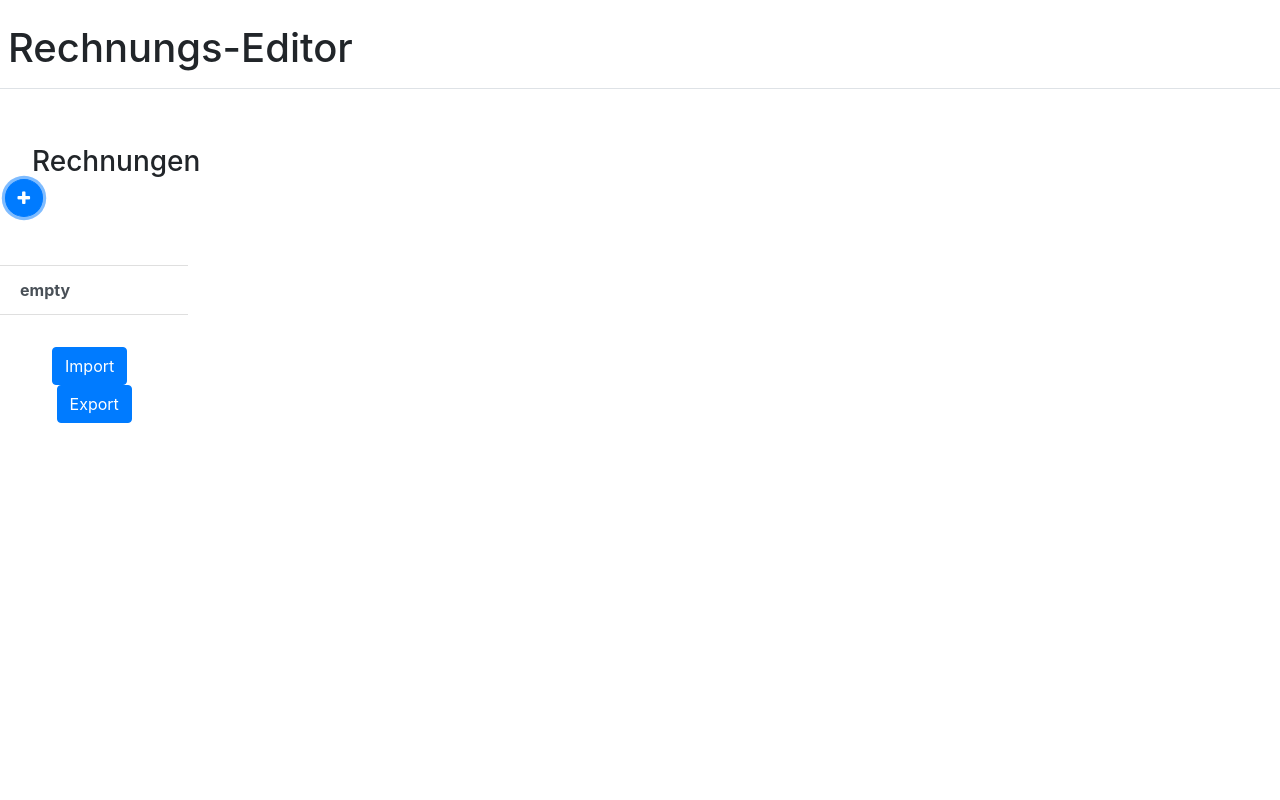
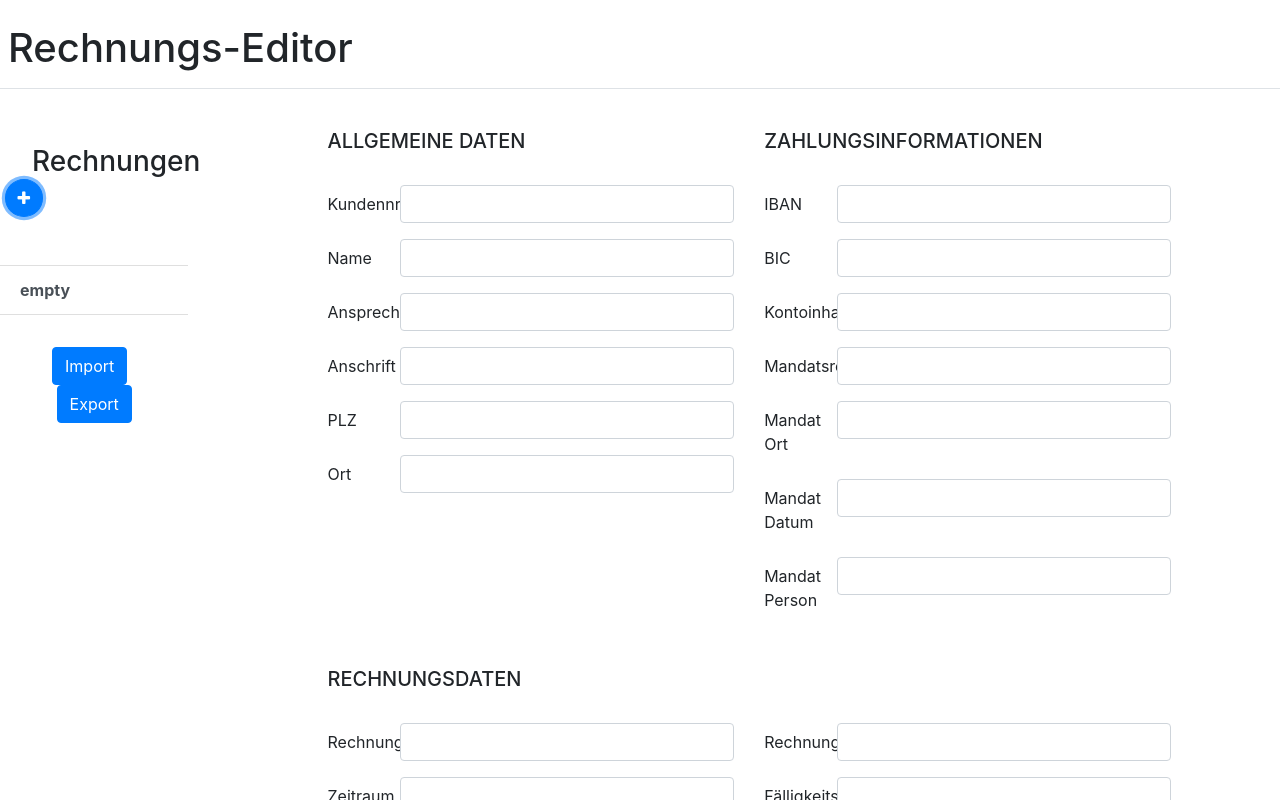
Before and after one commit to code-vagabond/mini-billing-app, an Angular app: page / in a window 1280 px wide. Both pictures are taken after a click on the button 23 px from the left and 197 px from the top of the page. Shown: the top 800 px of the page. Built offline with nearby package versions, Linux system fonts and the light colour scheme.

Commit message:
Change data binding method, now using ngmodel instead of formgroup

```diff
--- a/src/app/components/invoice-editor/invoice-editor.component.html
+++ b/src/app/components/invoice-editor/invoice-editor.component.html
@@ -1,105 +1,105 @@
-<div *ngIf="allgemeineDatenFormGroup">
+<div *ngIf="dataService.invoices">
 
   <form>
-    <div class="row" [formGroup]="allgemeineDatenFormGroup" >
+    <div class="row"  >
       <div class="col">
         <h5>ALLGEMEINE DATEN</h5>
         <div class="form-group row">
           <label class="col-sm-2 col-form-label">Kundennr.</label>
           <div class="col-sm-10">
-            <input formControlName="customerID" class="form-control">
+            <input name="customerID" [(ngModel)]="dataService.invoices[dataService.currentIndex].customer_id" class="form-control">
           </div>
         </div>
         <div class="form-group row">
           <label class="col-sm-2 col-form-label">Name</label>
           <div class="col-sm-10">
-            <input formControlName="customerName" class="form-control">
+            <input name="customerName"  [(ngModel)]="dataService.invoices[dataService.currentIndex].customer_name" class="form-control">
           </div>
         </div>
         <div class="form-group row">
           <label class="col-sm-2 col-form-label">Ansprechparter</label>
           <div class="col-sm-10">
-            <input formControlName="customerContactPerson" class="form-control">
+            <input name="customerContactPerson"  [(ngModel)]="dataService.invoices[dataService.currentIndex].customer_contact_person"class="form-control">
           </div>
         </div>
         <div class="form-group row">
           <label class="col-sm-2 col-form-label">Anschrift</label>
           <div class="col-sm-10">
-            <input formControlName="customerAddress" class="form-control">
+            <input name="customerAddress"  [(ngModel)]="dataService.invoices[dataService.currentIndex].customer_address"class="form-control">
           </div>
         </div>
         <div class="form-group row">
           <label class="col-sm-2 col-form-label">PLZ</label>
           <div class="col-sm-10">
-            <input formControlName="customerZIP" class="form-control">
+            <input name="customerZIP"  [(ngModel)]="dataService.invoices[dataService.currentIndex].customer_zip" class="form-control">
           </div>
         </div>
         <div class="form-group row">
           <label class="col-sm-2 col-form-label">Ort</label>
           <div class="col-sm-10">
-            <input formControlName="customerCity" class="form-control">
+            <input name="customerCity"  [(ngModel)]="dataService.invoices[dataService.currentIndex].customer_city" class="form-control">
           </div>
         </div>
       </div>
-      <div class="col" [formGroup]="zahlungsinformationenFormGroup">
+      <div class="col">
         <h5>ZAHLUNGSINFORMATIONEN</h5>
         <div class="form-group row">
           <label class="col-sm-2 col-form-label">IBAN</label>
           <div class="col-sm-10">
-            <input formControlName="iban" class="form-control">
+            <input name="iban"  [(ngModel)]="dataService.invoices[dataService.currentIndex].iban" class="form-control">
           </div>
         </div>
         <div class="form-group row">
           <label class="col-sm-2 col-form-label">BIC</label>
           <div class="col-sm-10">
-            <input formControlName="bic" class="form-control">
+            <input name="bic"  [(ngModel)]="dataService.invoices[dataService.currentIndex].bic"class="form-control">
           </div>
         </div>
         <div class="form-group row">
           <label class="col-sm-2 col-form-label">Kontoinhaber</label>
           <div class="col-sm-10">
-            <input formControlName="accountOwner" class="form-control">
+            <input name="accountOwner"  [(ngModel)]="dataService.invoices[dataService.currentIndex].account_owner" class="form-control">
           </div>
         </div>
         <div class="form-group row">
           <label class="col-sm-2 col-form-label">Mandatsreferenz</label>
           <div class="col-sm-10">
-            <input formControlName="mandateReference" class="form-control">
+            <input name="mandateReference"  [(ngModel)]="dataService.invoices[dataService.currentIndex].mandate_reference" class="form-control">
           </div>
         </div>
         <div class="form-group row">
           <label class="col-sm-2 col-form-label">Mandat Ort</label>
           <div class="col-sm-10">
-            <input formControlName="mandateCity" class="form-control">
+            <input name="mandateCity"  [(ngModel)]="dataService.invoices[dataService.currentIndex].mandate_city" class="form-control">
           </div>
         </div>
         <div class="form-group row">
           <label class="col-sm-2 col-form-label">Mandat Datum</label>
           <div class="col-sm-10">
-            <input formControlName="mandateDate" class="form-control">
+            <input name="mandateDate"  [(ngModel)]="dataService.invoices[dataService.currentIndex].mandate_date" class="form-control">
           </div>
         </div>
         <div class="form-group row">
           <label class="col-sm-2 col-form-label">Mandat Person</label>
           <div class="col-sm-10">
-            <input formControlName="mandateDate" class="form-control">
+            <input name="mandateSignee"  [(ngModel)]="dataService.invoices[dataService.currentIndex].mandate_signee" class="form-control">
           </div>
         </div>
       </div>
     </div>
     <h5>RECHNUNGSDATEN</h5>
-    <div class="row" [formGroup]="rechnungsdatenFormGroup">
+    <div class="row">
       <div class="col">
         <div  class="form-group row">
           <label class="col-sm-2 col-form-label">Rechnungsnr.</label>
           <div class="col-sm-10">
-            <input formControlName="invoiceNumber" class="form-control">
+            <input name="invoiceNumber"  [(ngModel)]="dataService.invoices[dataService.currentIndex].invoice_number" class="form-control">
           </div>
         </div>
         <div class="form-group row">
           <label class="col-sm-2 col-form-label">Zeitraum</label>
           <div class="col-sm-10">
-            <input formControlName="invoicePeriod" class="form-control">
+            <input name="invoicePeriod"  [(ngModel)]="dataService.invoices[dataService.currentIndex].invoice_period" class="form-control">
           </div>
         </div>
       </div>
@@ -107,13 +107,13 @@
         <div class="form-group row">
           <label class="col-sm-2 col-form-label">Rechnungsdatum</label>
           <div class="col-sm-10">
-            <input formControlName="invoiceDate" class="form-control">
+            <input name="invoiceDate"  [(ngModel)]="dataService.invoices[dataService.currentIndex].invoice_date" class="form-control">
           </div>
         </div>
         <div class="form-group row">
           <label class="col-sm-2 col-form-label">Fälligkeitsdatum</label>
           <div class="col-sm-10">
-            <input formControlName="invoiceDueDate" class="form-control">
+            <input name="invoiceDueDate"  [(ngModel)]="dataService.invoices[dataService.currentIndex].invoice_due_date" class="form-control">
           </div>
         </div>
       </div>
--- a/src/app/components/invoice-list-wrapper/invoice-list-wrapper.component.html
+++ b/src/app/components/invoice-list-wrapper/invoice-list-wrapper.component.html
@@ -5,14 +5,14 @@
     <i class="fa fa-plus"></i>
   </button>
 </div>
-<div class="list-group list-group-flush" *ngFor="let name of customerNameList; index as i">
-  <button (click)="setIndex(1)" class="list-group-item list-group-item-action">
-    <strong>{{name || 'empty'}}</strong>
+<div class="list-group list-group-flush" *ngFor="let invoice of dataService.invoices; index as i">
+  <button (click)="setIndex(i)" class="list-group-item list-group-item-action">
+    <strong>{{invoice.customer_name || 'empty'}}</strong>
   </button>
 </div>
 
 <div class="text-center button-group">
   <button (click)="dataService.import()" type="button" class="btn btn-primary">Import</button>
   &nbsp;
-  <button type="dataService.export()" class="btn btn-primary">Export</button>
+  <button (click)="dataService.export()" class="btn btn-primary">Export</button>
 </div>
--- a/src/app/components/invoice-list-wrapper/invoice-list-wrapper.component.ts
+++ b/src/app/components/invoice-list-wrapper/invoice-list-wrapper.component.ts
@@ -8,33 +8,18 @@ import { Invoice } from 'src/app/models/invoice.model';
   templateUrl: './invoice-list-wrapper.component.html',
   styleUrls: ['./invoice-list-wrapper.component.scss']
 })
-export class InvoiceListWrapperComponent implements OnInit {
+export class InvoiceListWrapperComponent {
 
   subscription: Subscription;
-  customerNameList: string[];
+
 
   constructor(public dataService: DataService) {
-    this.subscription = this.dataService.invoices$.subscribe(
-      invoices => {
-        console.log(invoices)
-        this.customerNameList = invoices.map(
-          invoice => invoice.customer_name
-        )
-      }
-    )
   }
 
-  ngOnInit() {
+
+  setIndex(index: number) {
+    this.dataService.setIndex(index)
   }
 
-  setIndex(index: number) {
-    this.dataService.setIndex(index - 1)
-  }
-
-  ngOnDestroy(): void {
-    //Called once, before the instance is destroyed.
-    //Add 'implements OnDestroy' to the class.
-
-  }
 
 }
--- a/src/app/services/data.service.ts
+++ b/src/app/services/data.service.ts
@@ -7,33 +7,30 @@ import { BehaviorSubject, Observable } from 'rxjs';
 })
 export class DataService {
 
-  invoices: Invoice[] = [];
-  currentIndex: number;
+  invoices: Invoice[];
+  currentIndex = 0;
   _index = new BehaviorSubject(0);
   index$: Observable<number>;
-  _invoices = new BehaviorSubject([]);
-  invoices$: Observable<Invoice[]>
+
 
   constructor() {
     this.index$ = this._index.asObservable();
-    this.invoices$ = this._invoices.asObservable();
   }
 
   setIndex(number: number) {
-    console.log(this.invoices)
-    this._invoices.next(this.invoices)
     this.currentIndex = number
     this._index.next(number)
   }
 
+
   import() {
     let dataString = prompt('Bitte JSON als String angeben');
     this.invoices = JSON.parse(dataString);
-    this._invoices.next(this.invoices)
     this.setIndex(0)
   }
 
   addInvoice() {
+    this.invoices ? null : this.invoices = []
     this.invoices.push({
       customer_id: null,
       customer_name:  null,
@@ -62,9 +59,6 @@ export class DataService {
 
       ]
     })
-    this._invoices.next(
-      this.invoices
-    )
   }
 
   export() {
```
Also changed, not shown: src/app/components/invoice-editor/invoice-editor.component.ts (+0 -63 lines).
